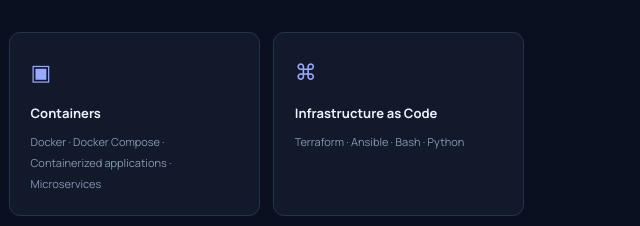
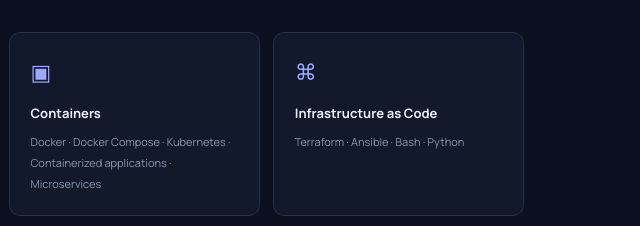
Before and after one commit to wejdenekh/wejdenekh.github.io, a plain HTML site: page index.html in a window 1280 px wide. Shown: the part 1581-1807 px from the top of the page, 638-1278 px from the left. Drawn offline with nearby package versions, Linux system fonts and the light colour scheme.

Commit message:
Update index.html

```diff
--- a/index.html
+++ b/index.html
@@ -73,7 +73,7 @@
       <div class="skills-grid">
         <article class="skill-card"><div class="skill-icon">⌁</div><h3>Systems & Cloud</h3><p>Linux · Ubuntu · Debian · AWS · Proxmox VE · VMware · OVH</p></article>
         <article class="skill-card"><div class="skill-icon">⟳</div><h3>CI/CD & DevOps</h3><p>GitLab CI/CD · Jenkins · Git · SonarQube · Trivy · HashiCorp Vault</p></article>
-        <article class="skill-card"><div class="skill-icon">▣</div><h3>Containers</h3><p>Docker · Docker Compose · Containerized applications · Microservices</p></article>
+        <article class="skill-card"><div class="skill-icon">▣</div><h3>Containers</h3><p>Docker · Docker Compose · Kubernetes · Containerized applications · Microservices</p></article>
         <article class="skill-card"><div class="skill-icon">⌘</div><h3>Infrastructure as Code</h3><p>Terraform · Ansible · Bash · Python</p></article>
         <article class="skill-card"><div class="skill-icon">◉</div><h3>Observability</h3><p>Prometheus · Grafana · InfluxDB · Alertmanager · cAdvisor · Node Exporter</p></article>
         <article class="skill-card"><div class="skill-icon">◇</div><h3>Web & Security</h3><p>Nginx · Apache · Plesk · IIS · Cloudflare · SSL/TLS · Certbot</p></article>
```
